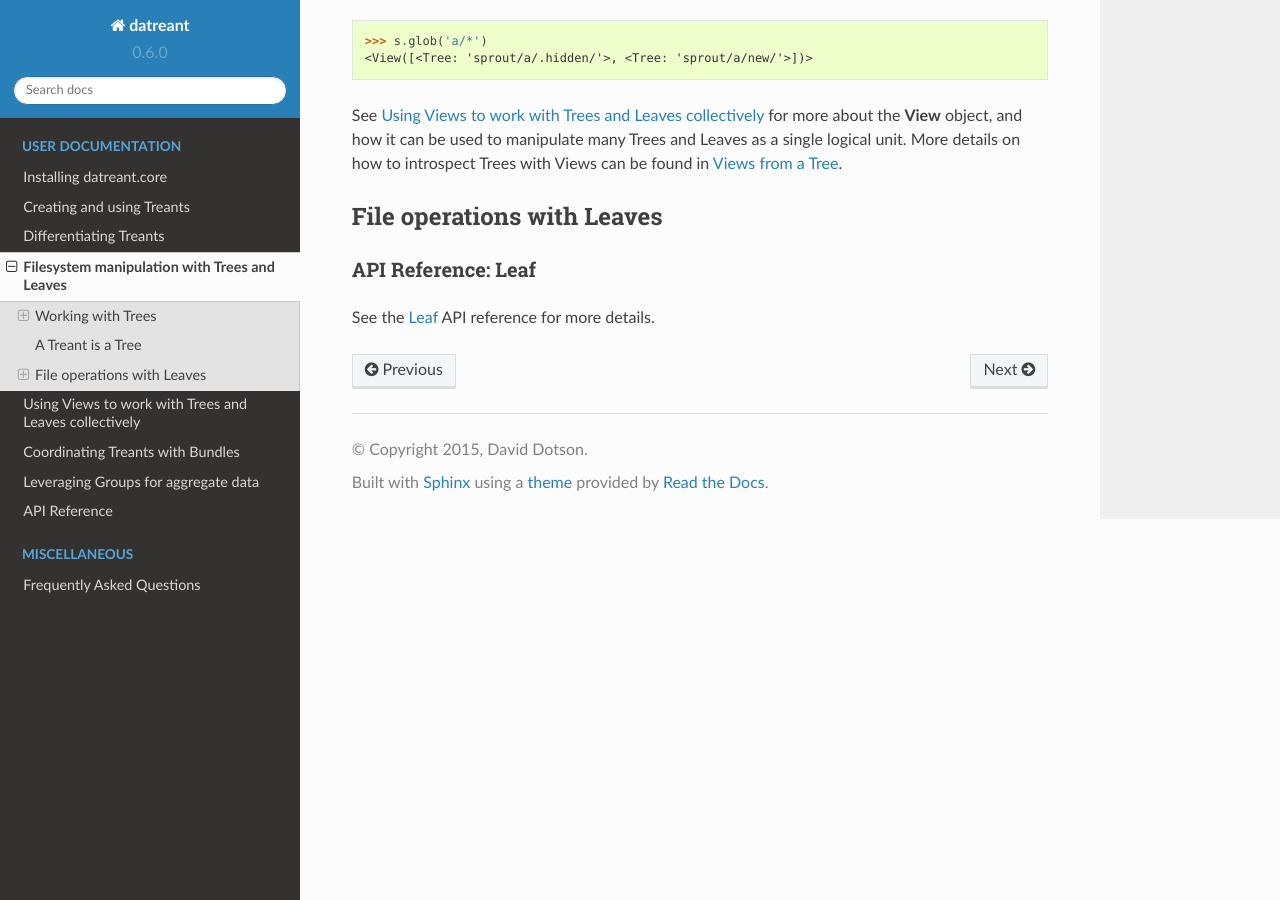
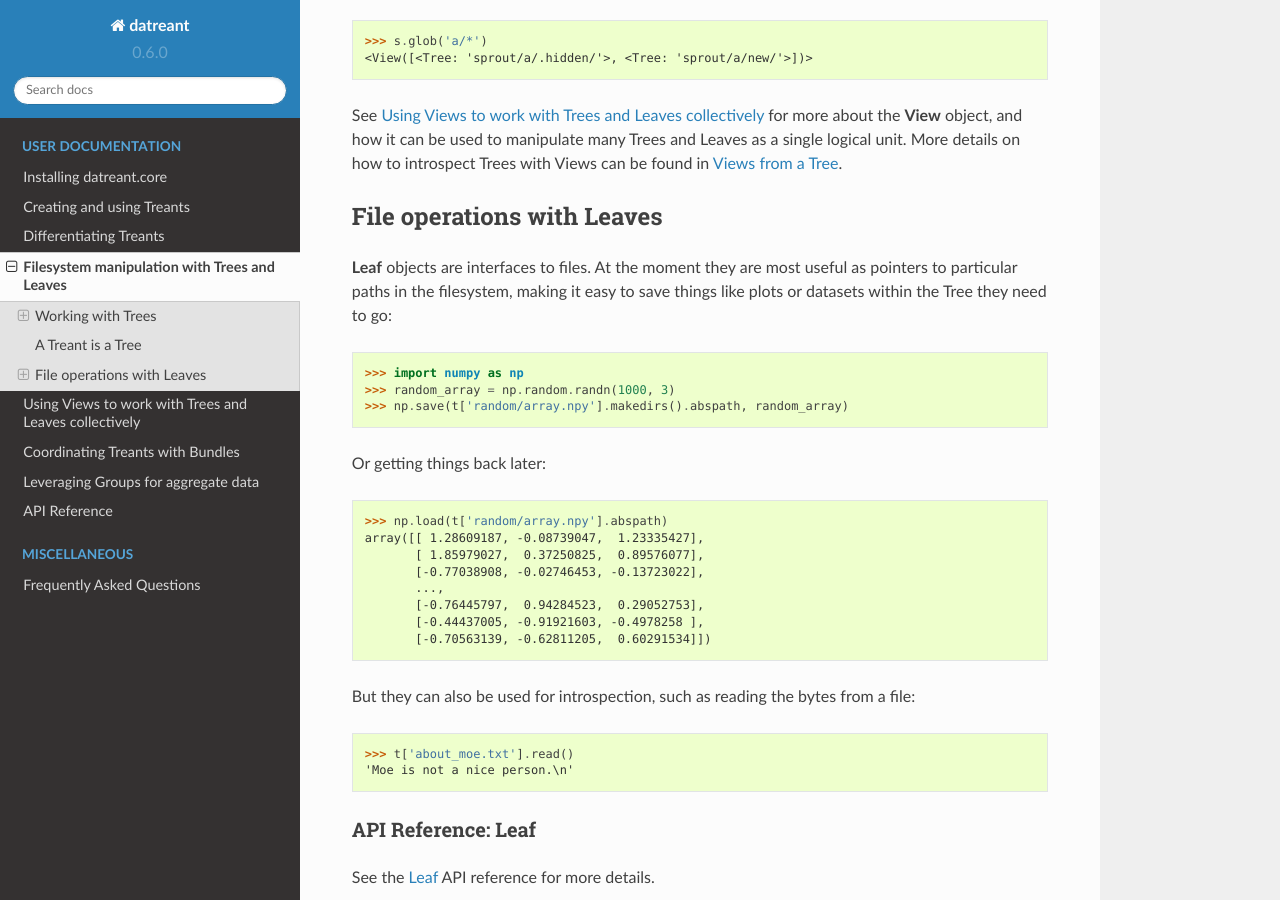
Before and after one commit to datreant/datreant, a Sphinx documentation site: the page built from docs/trees.rst, in a window 1280 px wide and 900 px high, scrolled down 2114 px. Built offline with Sphinx 7.4.7 and the Read the Docs theme 2.0.0, drawn with Linux system fonts in a browser that asks for light colours.

Commit message:
Tree and Leaf docs done.
Leaf is pretty basic at the moment, so there wasn't much more to talk
about.

```diff
--- a/docs/trees.rst
+++ b/docs/trees.rst
@@ -102,7 +102,30 @@ how to introspect Trees with Views can be found in :ref:`Views_from_Tree`.
 
 File operations with Leaves
 ===========================
+**Leaf** objects are interfaces to files. At the moment they are most useful
+as pointers to particular paths in the filesystem, making it easy to save
+things like plots or datasets within the Tree they need to go::
 
+    >>> import numpy as np
+    >>> random_array = np.random.randn(1000, 3)
+    >>> np.save(t['random/array.npy'].makedirs().abspath, random_array)
+
+Or getting things back later::
+
+    >>> np.load(t['random/array.npy'].abspath)
+    array([[ 1.28609187, -0.08739047,  1.23335427],
+           [ 1.85979027,  0.37250825,  0.89576077],
+           [-0.77038908, -0.02746453, -0.13723022],
+           ...,
+           [-0.76445797,  0.94284523,  0.29052753],
+           [-0.44437005, -0.91921603, -0.4978258 ],
+           [-0.70563139, -0.62811205,  0.60291534]])
+
+But they can also be used for introspection, such as reading the bytes from
+a file::
+
+    >>> t['about_moe.txt'].read()
+    'Moe is not a nice person.\n'
 
 API Reference: Leaf
 -------------------
```
